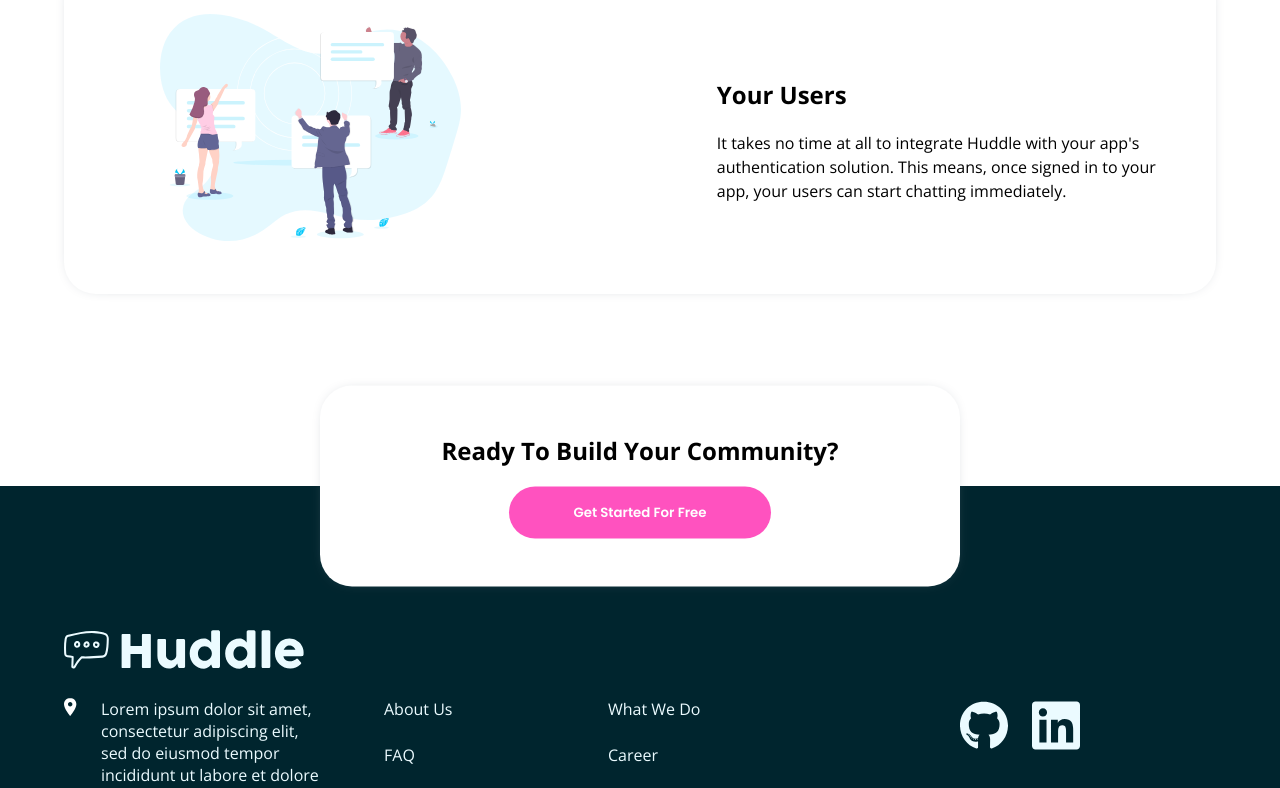
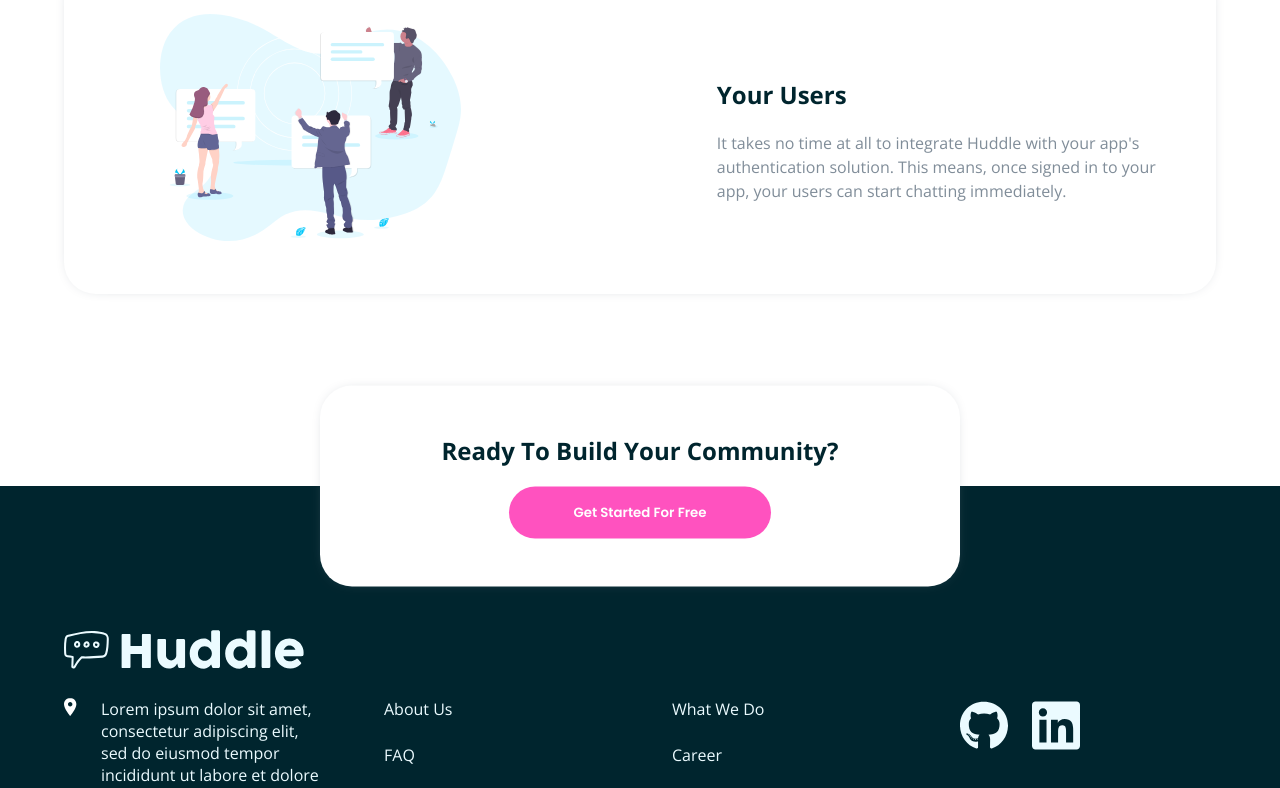
Before and after one commit to huyphan2210/huddle-lading-page, a React (Vite) app: page / in a window 1280 px wide. Shown: the part 1560-2348 px from the top of the page. Built offline with nearby package versions, Linux system fonts and the light colour scheme.

Commit message:
Add column gap and color

```diff
--- a/src/layout/Footer/Footer.scss
+++ b/src/layout/Footer/Footer.scss
@@ -62,6 +62,7 @@
 
       &__navigation {
         grid-template-columns: repeat(2, 17.5vw);
+        column-gap: 5vw;
       }
 
       &__social-link {
--- a/src/layout/Main/Main.scss
+++ b/src/layout/Main/Main.scss
@@ -4,4 +4,9 @@
   position: relative;
   font-family: "Open Sans", sans-serif;
   text-align: center;
+  color: var(--dark-cyan);
+
+  p {
+    color: var(--grayish-blue);
+  }
 }
```
